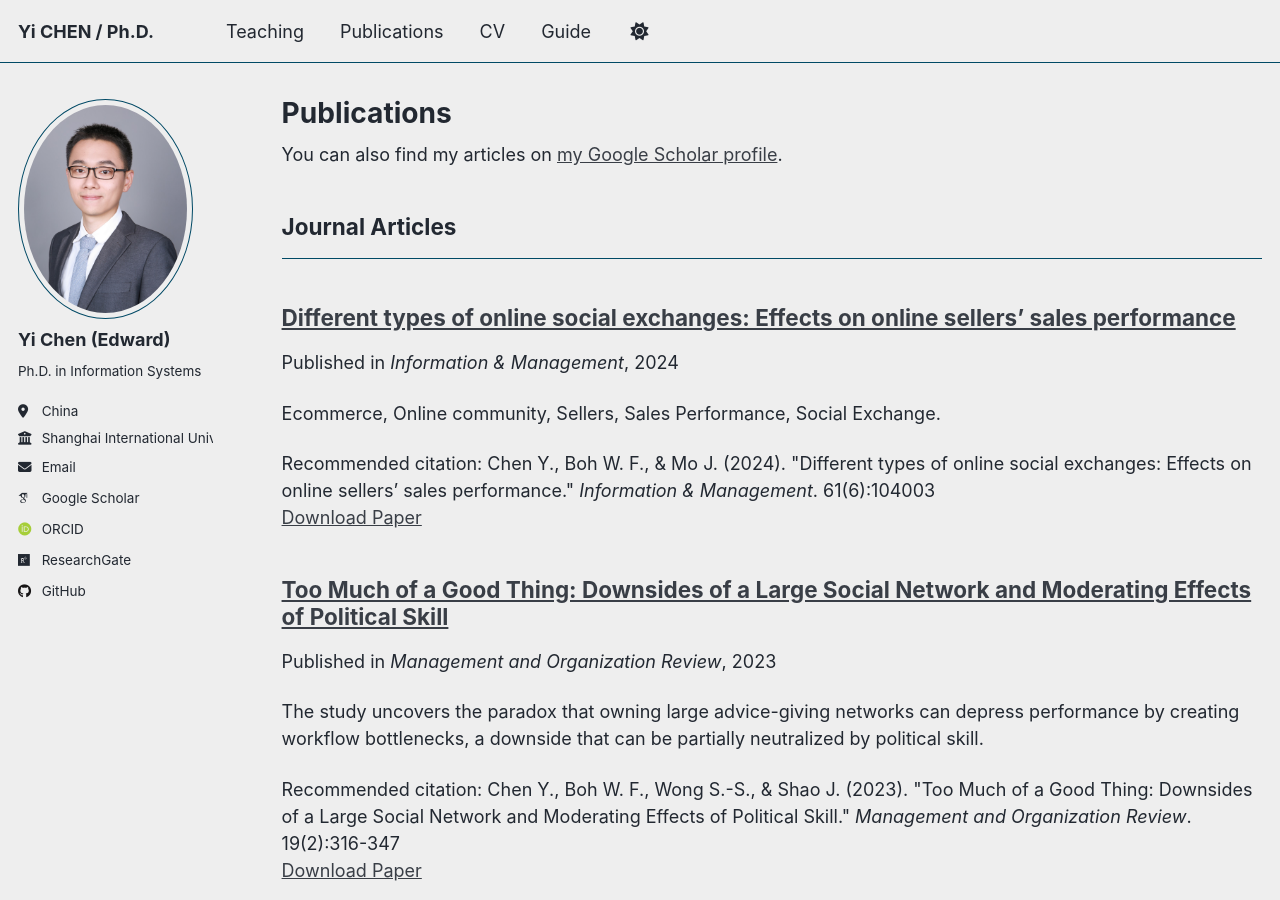
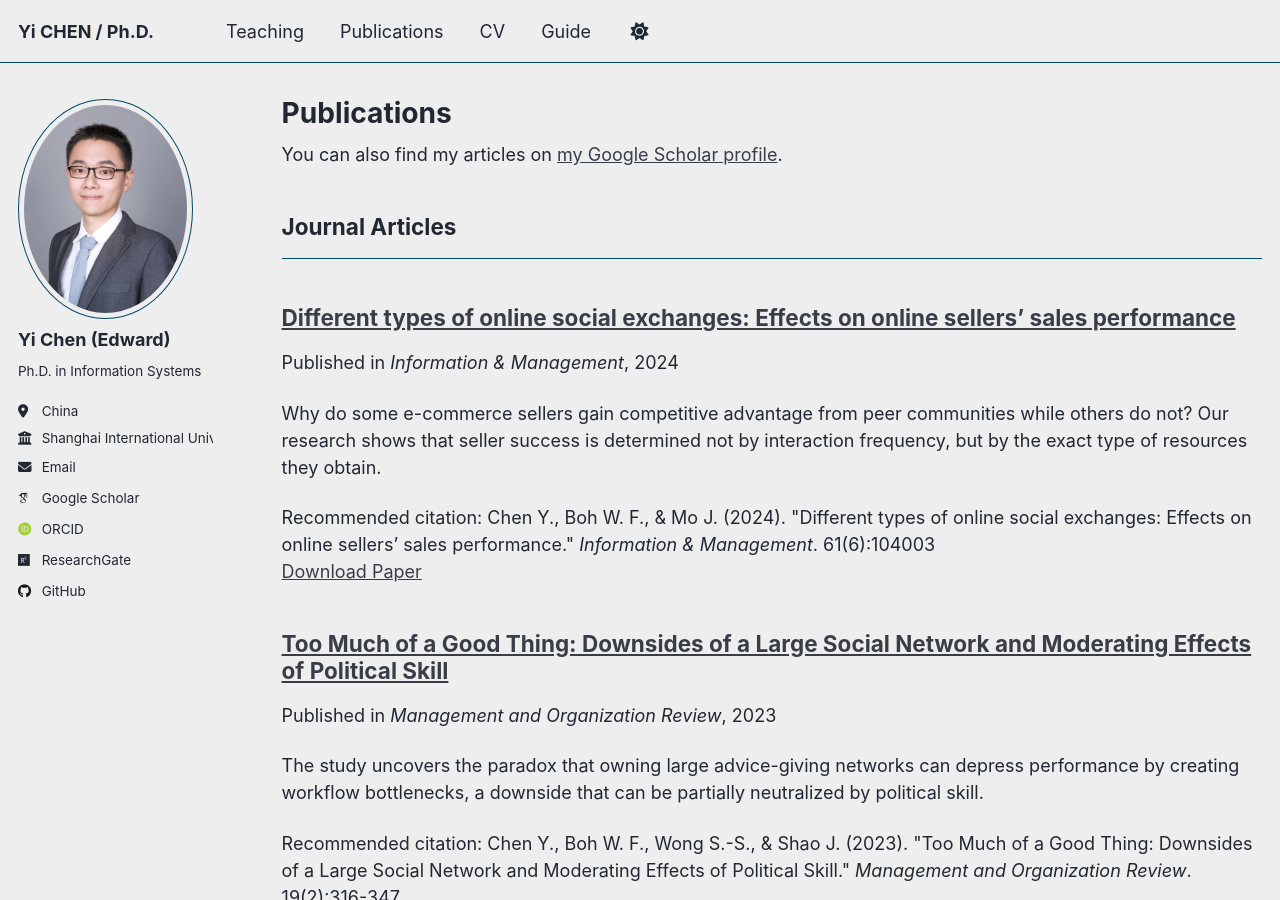
Before and after one commit to chenyi-edward/chenyi-edward.github.io, a Jekyll site: the page built from _pages/publications.html, in a window 1280 px wide and 900 px high. Built offline with Jekyll 4.4.1, drawn with Linux system fonts in a browser that asks for light colours; some web fonts are replaced; a script that is not in the unit is left out.

Commit message:
Update I&M-2024.md

```diff
--- a/_publications/I&M-2024.md
+++ b/_publications/I&M-2024.md
@@ -3,7 +3,7 @@ title: "Different types of online social exchanges: Effects on online sellers’
 collection: publications
 category: manuscripts
 permalink: /publication/I&M-2024
-excerpt: ' Ecommerce, Online community, Sellers, Sales Performance, Social Exchange.'
+excerpt: 'Why do some e-commerce sellers gain competitive advantage from peer communities while others do not? Our research shows that seller success is determined not by interaction frequency, but by the exact type of resources they obtain.'
 date: 2024-09-01
 venue: 'Information & Management'
 paperurl: 'https://doi.org/10.1016/j.im.2024.104003'
```
